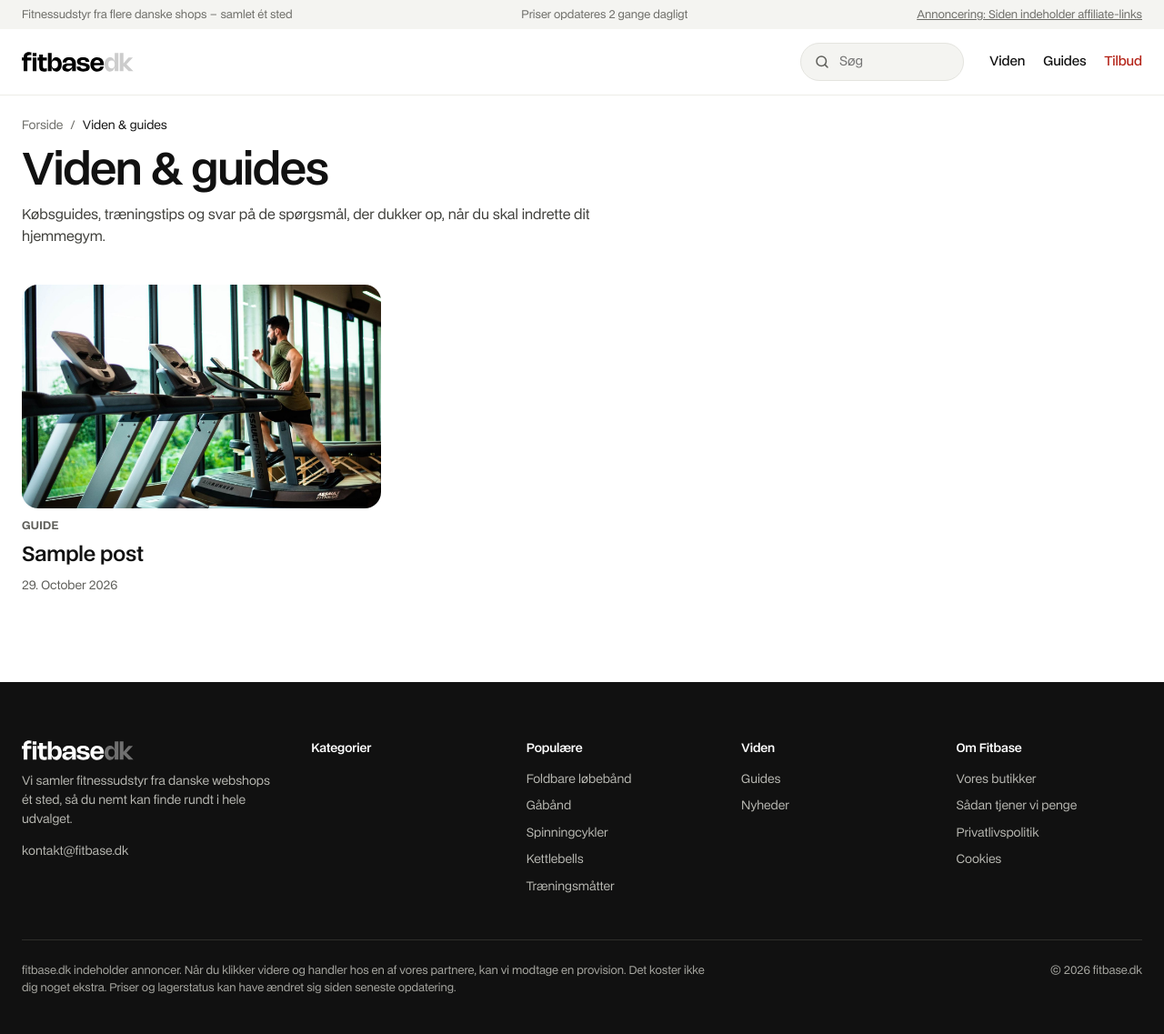
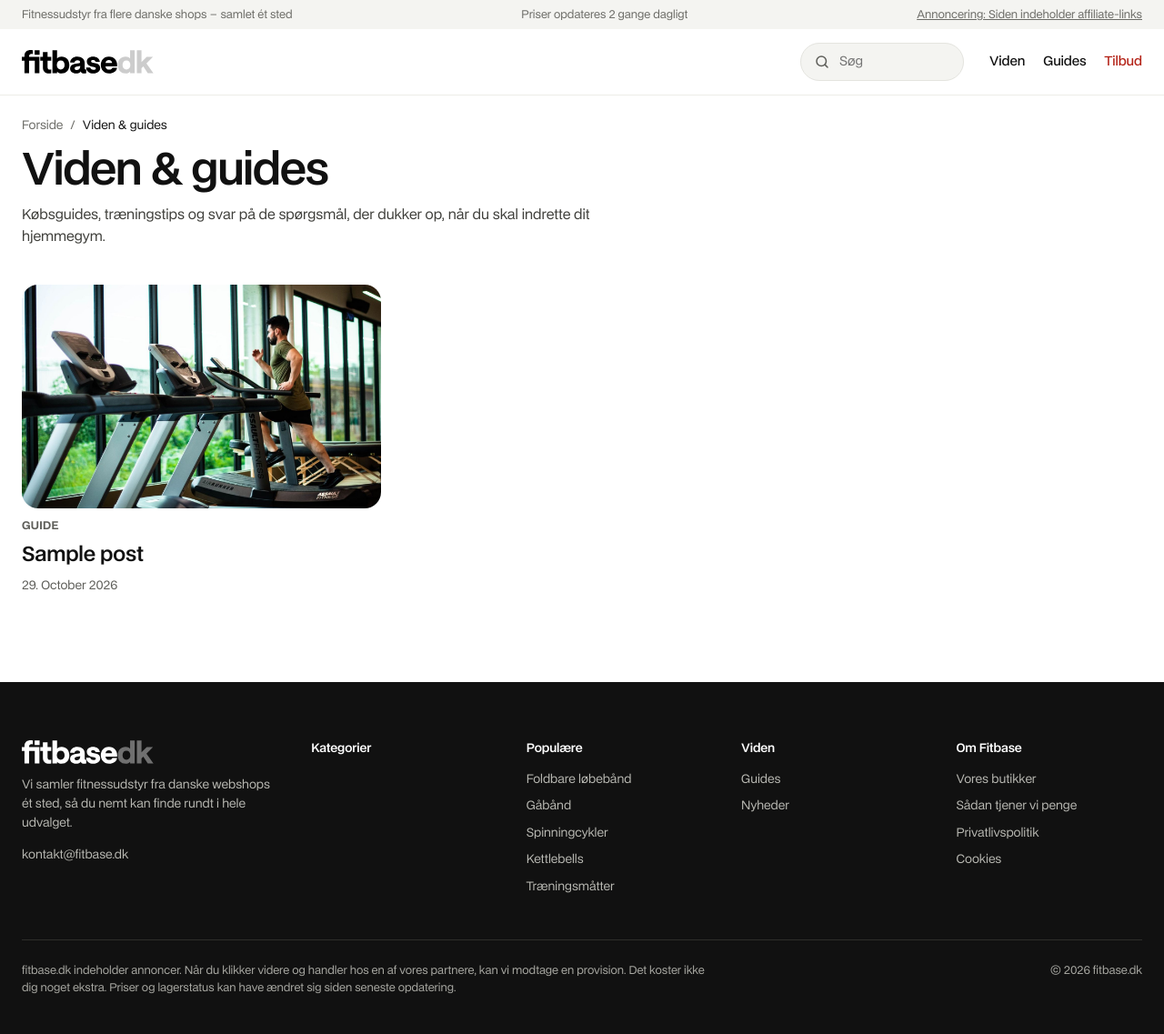
Before and after one commit to frederik-baastrup/playform, a WordPress theme: template wp-content/themes/playform/home.php in a window 1280 px wide. Shown: the whole page at 91% size. Run offline with PHP 8.4 and a stand-in for WordPress, Linux system fonts and the light colour scheme; the site name, menu and one post (Sample post) are stand-ins, and other content is empty.

Commit message:
Nyt Fitbase-logo, lidt større
Co-Authored-By: Claude Opus 5.5 <noreply@anthropic.com>
Claude-Session: https://claude.ai/code/session_01J4K97RmjVVJFaaWCLfud2e

```diff
--- a/wp-content/themes/playform/assets/css/main.css
+++ b/wp-content/themes/playform/assets/css/main.css
@@ -48,7 +48,7 @@ button, input, select { font-family: inherit; }
 .site-header { background: #fff; border-bottom: 1px solid #EDEDE8; position: relative; z-index: 50; }
 .site-header__row { position: relative; display: flex; align-items: center; gap: 28px; height: 72px; }
 .logo { flex: 0 0 auto; }
-.logo img { height: 22px; width: auto; display: block; }
+.logo img { height: 26px; width: auto; display: block; }
 .knowledge { flex: 0 0 auto; display: flex; gap: 20px; font-size: 14px; font-weight: 500; }
 .knowledge .knowledge__sale { color: var(--sale); }
 /* Tilbud står yderst til højre ved Viden og Guides; er de skjult (smal skærm), står det i menuen. */
@@ -469,7 +469,7 @@ a.usp__item:hover b { text-decoration: underline; text-underline-offset: 3px; }
 .site-footer .wrap { padding-top: 64px; padding-bottom: 40px; }
 .foot { display: grid; grid-template-columns: minmax(0, 1.4fr) repeat(4, minmax(0, 1fr)); gap: 32px; }
 .foot__about { display: flex; flex-direction: column; gap: 14px; font-size: 13px; color: #B8B8B2; }
-.foot__about img { height: 22px; width: auto; align-self: flex-start; }
+.foot__about img { height: 26px; width: auto; align-self: flex-start; }
 .foot__about p { margin: 0; line-height: 1.6; }
 .foot__col { display: flex; flex-direction: column; gap: 10px; font-size: 13px; }
 .foot__col a { color: #B8B8B2; }
--- a/wp-content/themes/playform/footer.php
+++ b/wp-content/themes/playform/footer.php
@@ -4,7 +4,7 @@
 	<div class="wrap">
 		<div class="foot">
 			<div class="foot__about">
-				<img src="<?php echo esc_url( playform_asset( 'logo-white.svg' ) ); ?>" alt="Fitbase" width="123" height="22">
+				<img src="<?php echo esc_url( playform_asset( 'logo-white.svg' ) ); ?>" alt="Fitbase" width="146" height="26">
 				<p>Vi samler fitnessudstyr fra danske webshops ét sted, så du nemt kan finde rundt i hele udvalget.</p>
 				<span>kontakt@fitbase.dk</span>
 			</div>
--- a/wp-content/themes/playform/header.php
+++ b/wp-content/themes/playform/header.php
@@ -22,7 +22,7 @@
 	<div class="wrap">
 		<div class="site-header__row">
 			<a href="<?php echo esc_url( home_url( '/' ) ); ?>" class="logo" aria-label="Fitbase forside">
-				<img src="<?php echo esc_url( playform_asset( 'logo.svg' ) ); ?>" alt="Fitbase" width="123" height="22">
+				<img src="<?php echo esc_url( playform_asset( 'logo.svg' ) ); ?>" alt="Fitbase" width="146" height="26">
 			</a>
 			<nav id="hovedmenu" class="mm" aria-label="Kategorier">
 				<button type="button" class="mm__back" hidden><?php echo playform_icon( 'chevron', 16 ); // phpcs:ignore ?><span>Tilbage</span></button>
```
Also changed, not shown: wp-content/themes/playform/assets/img/logo-white.svg, wp-content/themes/playform/assets/img/logo.svg.
